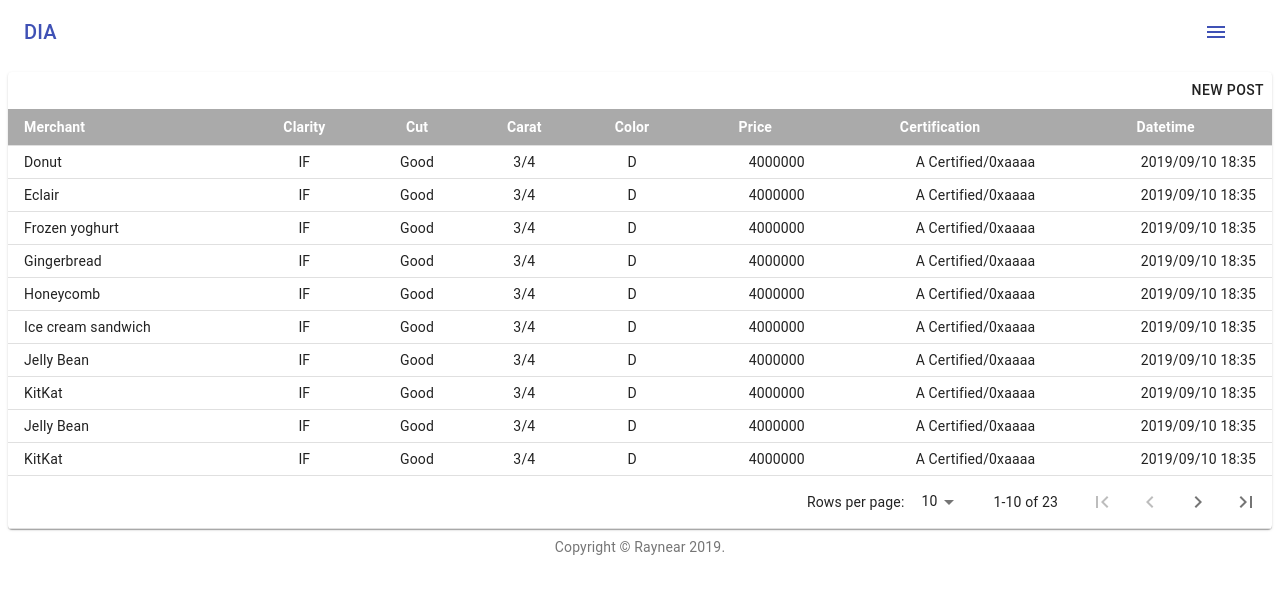
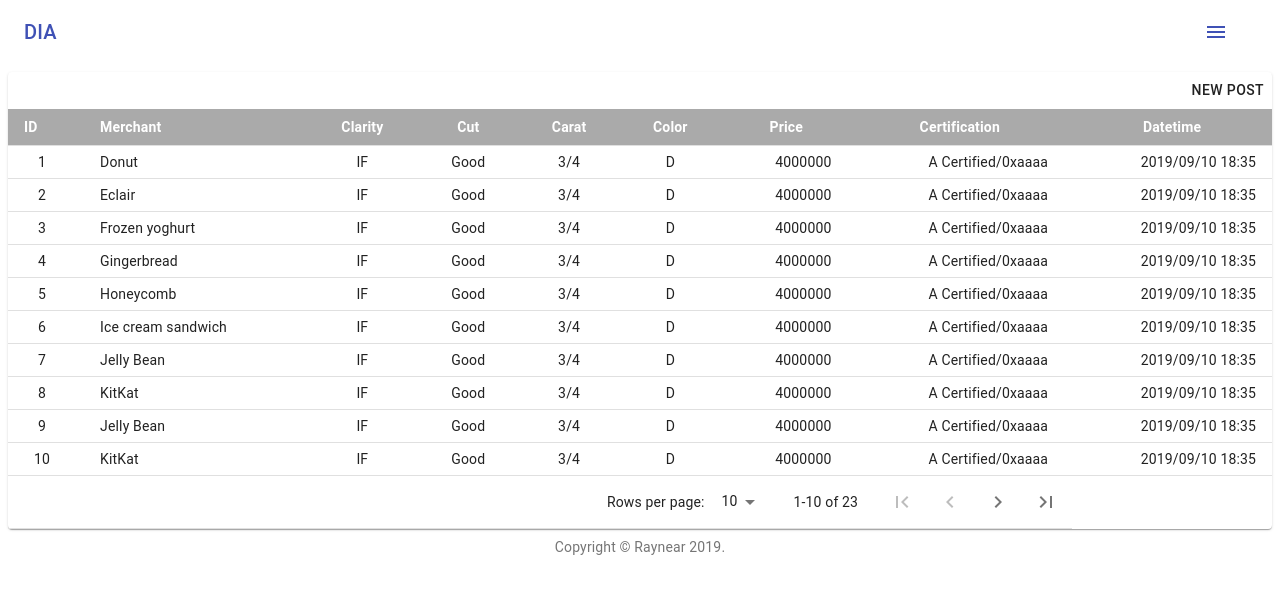
Before and after one commit to raynear/DIA, a React (Create React App) app: page /Dashboard in a window 1280 px wide. Shown: the top 594 px of the page. Built offline with nearby package versions, Linux system fonts and the light colour scheme.

Commit message:
dashboard => post 처리함

```diff
--- a/package.json
+++ b/package.json
@@ -1,7 +1,7 @@
 {
   "name": "dia",
   "version": "0.1.0",
-  "homepage": "https://raynear.github.io/dia/",
+  "homepage": "https://raynear.github.io/DIA/",
   "private": true,
   "dependencies": {
     "@material-ui/core": "^4.6.0",
--- a/src/Dashboard.tsx
+++ b/src/Dashboard.tsx
@@ -64,37 +64,37 @@ function TablePaginationActions(props: ITablePaginationActionsProps) {
   );
 }
 
-function createData(Merchant: string, Clarity: string, Cut: string, Carat: string, Color: string, Price: number, Certification: string, Datetime: string) {
-  return { Merchant, Clarity, Cut, Carat, Color, Price, Certification, Datetime };
+function createData(ID: number, Merchant: string, Clarity: string, Cut: string, Carat: string, Color: string, Price: number, Certification: string, Datetime: string) {
+  return { ID, Merchant, Clarity, Cut, Carat, Color, Price, Certification, Datetime };
 }
 
 const rows = [
-  createData('Cupcake', 'IF', 'Good', '3/4', 'D', 4000000, 'A Certified/0xaaaa', '2019/09/10/ 18:35'),
-  createData('Donut', 'IF', 'Good', '3/4', 'D', 4000000, 'A Certified/0xaaaa', '2019/09/10 18:35'),
-  createData('Eclair', 'IF', 'Good', '3/4', 'D', 4000000, 'A Certified/0xaaaa', '2019/09/10 18:35'),
-  createData('Frozen yoghurt', 'IF', 'Good', '3/4', 'D', 4000000, 'A Certified/0xaaaa', '2019/09/10 18:35'),
-  createData('Gingerbread', 'IF', 'Good', '3/4', 'D', 4000000, 'A Certified/0xaaaa', '2019/09/10 18:35'),
-  createData('Honeycomb', 'IF', 'Good', '3/4', 'D', 4000000, 'A Certified/0xaaaa', '2019/09/10 18:35'),
-  createData('Ice cream sandwich', 'IF', 'Good', '3/4', 'D', 4000000, 'A Certified/0xaaaa', '2019/09/10 18:35'),
-  createData('Jelly Bean', 'IF', 'Good', '3/4', 'D', 4000000, 'A Certified/0xaaaa', '2019/09/10 18:35'),
-  createData('KitKat', 'IF', 'Good', '3/4', 'D', 4000000, 'A Certified/0xaaaa', '2019/09/10 18:35'),
-  createData('Jelly Bean', 'IF', 'Good', '3/4', 'D', 4000000, 'A Certified/0xaaaa', '2019/09/10 18:35'),
-  createData('KitKat', 'IF', 'Good', '3/4', 'D', 4000000, 'A Certified/0xaaaa', '2019/09/10 18:35'),
-  createData('Jelly Bean', 'IF', 'Good', '3/4', 'D', 4000000, 'A Certified/0xaaaa', '2019/09/10 18:35'),
-  createData('KitKat', 'IF', 'Good', '3/4', 'D', 4000000, 'A Certified/0xaaaa', '2019/09/10 18:35'),
-  createData('Jelly Bean', 'IF', 'Good', '3/4', 'D', 4000000, 'A Certified/0xaaaa', '2019/09/10 18:35'),
-  createData('KitKat', 'IF', 'Good', '3/4', 'D', 4000000, 'A Certified/0xaaaa', '2019/09/10 18:35'),
-  createData('Lollipop', 'IF', 'Good', '3/4', 'D', 4000000, 'A Certified/0xaaaa', '2019/09/10 18:35'),
-  createData('Marshmallow', 'IF', 'Good', '3/4', 'D', 4000000, 'A Certified/0xaaaa', '2019/09/10 18:35'),
-  createData('Jelly Bean', 'IF', 'Good', '3/4', 'D', 4000000, 'A Certified/0xaaaa', '2019/09/10 18:35'),
-  createData('KitKat', 'IF', 'Good', '3/4', 'D', 4000000, 'A Certified/0xaaaa', '2019/09/10 18:35'),
-  createData('Jelly Bean', 'IF', 'Good', '3/4', 'D', 4000000, 'A Certified/0xaaaa', '2019/09/10 18:35'),
-  createData('KitKat', 'IF', 'Good', '3/4', 'D', 4000000, 'A Certified/0xaaaa', '2019/09/10 18:35'),
-  createData('Nougat', 'IF', 'Good', '3/4', 'D', 4000000, 'A Certified/0xaaaa', '2019/09/10 18:35'),
-  createData('Oreo', 'IF', 'Good', '3/4', 'D', 4000000, 'A Certified/0xaaaa', '2019/09/10 18:35'),
+  createData(0, 'Cupcake', 'IF', 'Good', '3/4', 'D', 4000000, 'A Certified/0xaaaa', '2019/09/10/ 18:35'),
+  createData(1, 'Donut', 'IF', 'Good', '3/4', 'D', 4000000, 'A Certified/0xaaaa', '2019/09/10 18:35'),
+  createData(2, 'Eclair', 'IF', 'Good', '3/4', 'D', 4000000, 'A Certified/0xaaaa', '2019/09/10 18:35'),
+  createData(3, 'Frozen yoghurt', 'IF', 'Good', '3/4', 'D', 4000000, 'A Certified/0xaaaa', '2019/09/10 18:35'),
+  createData(4, 'Gingerbread', 'IF', 'Good', '3/4', 'D', 4000000, 'A Certified/0xaaaa', '2019/09/10 18:35'),
+  createData(5, 'Honeycomb', 'IF', 'Good', '3/4', 'D', 4000000, 'A Certified/0xaaaa', '2019/09/10 18:35'),
+  createData(6, 'Ice cream sandwich', 'IF', 'Good', '3/4', 'D', 4000000, 'A Certified/0xaaaa', '2019/09/10 18:35'),
+  createData(7, 'Jelly Bean', 'IF', 'Good', '3/4', 'D', 4000000, 'A Certified/0xaaaa', '2019/09/10 18:35'),
+  createData(8, 'KitKat', 'IF', 'Good', '3/4', 'D', 4000000, 'A Certified/0xaaaa', '2019/09/10 18:35'),
+  createData(9, 'Jelly Bean', 'IF', 'Good', '3/4', 'D', 4000000, 'A Certified/0xaaaa', '2019/09/10 18:35'),
+  createData(10, 'KitKat', 'IF', 'Good', '3/4', 'D', 4000000, 'A Certified/0xaaaa', '2019/09/10 18:35'),
+  createData(11, 'Jelly Bean', 'IF', 'Good', '3/4', 'D', 4000000, 'A Certified/0xaaaa', '2019/09/10 18:35'),
+  createData(12, 'KitKat', 'IF', 'Good', '3/4', 'D', 4000000, 'A Certified/0xaaaa', '2019/09/10 18:35'),
+  createData(13, 'Jelly Bean', 'IF', 'Good', '3/4', 'D', 4000000, 'A Certified/0xaaaa', '2019/09/10 18:35'),
+  createData(14, 'KitKat', 'IF', 'Good', '3/4', 'D', 4000000, 'A Certified/0xaaaa', '2019/09/10 18:35'),
+  createData(15, 'Lollipop', 'IF', 'Good', '3/4', 'D', 4000000, 'A Certified/0xaaaa', '2019/09/10 18:35'),
+  createData(16, 'Marshmallow', 'IF', 'Good', '3/4', 'D', 4000000, 'A Certified/0xaaaa', '2019/09/10 18:35'),
+  createData(17, 'Jelly Bean', 'IF', 'Good', '3/4', 'D', 4000000, 'A Certified/0xaaaa', '2019/09/10 18:35'),
+  createData(18, 'KitKat', 'IF', 'Good', '3/4', 'D', 4000000, 'A Certified/0xaaaa', '2019/09/10 18:35'),
+  createData(19, 'Jelly Bean', 'IF', 'Good', '3/4', 'D', 4000000, 'A Certified/0xaaaa', '2019/09/10 18:35'),
+  createData(20, 'KitKat', 'IF', 'Good', '3/4', 'D', 4000000, 'A Certified/0xaaaa', '2019/09/10 18:35'),
+  createData(21, 'Nougat', 'IF', 'Good', '3/4', 'D', 4000000, 'A Certified/0xaaaa', '2019/09/10 18:35'),
+  createData(22, 'Oreo', 'IF', 'Good', '3/4', 'D', 4000000, 'A Certified/0xaaaa', '2019/09/10 18:35'),
 ].sort((a, b) => (a.Datetime < b.Datetime ? -1 : 1));
 
-function Dashboard() {
+function Dashboard(props: any) {
   const classes = useStyles();
 
   const [page, setPage] = React.useState(0);
@@ -112,6 +112,11 @@ function Dashboard() {
     setRowsPerPage(parseInt(event.target.value, 10));
     setPage(0);
   };
+
+  const handleClick = (e: React.MouseEvent<unknown>, name: string) => {
+    console.log(rows[name]);
+    props.history.push("/Post/" + name.toString());
+  }
   // { Merchant, Clarity, Cut, Carat, Color, Price, Certification, Datetime };
   return (
     <>
@@ -124,6 +129,7 @@ function Dashboard() {
               <Table className={classes.table} size="small">
                 <TableHead>
                   <TableRow>
+                    <TableCell className={classes.tablehead}>ID</TableCell>
                     <TableCell className={classes.tablehead}>Merchant</TableCell>
                     <TableCell className={classes.tablehead} align="center">Clarity</TableCell>
                     <TableCell className={classes.tablehead} align="center">Cut</TableCell>
@@ -136,7 +142,8 @@ function Dashboard() {
                 </TableHead>
                 <TableBody>
                   {(rowsPerPage > 0 ? rows.slice(page * rowsPerPage, page * rowsPerPage + rowsPerPage) : rows).map((row: any) => (
-                    <TableRow key={row.name}>
+                    <TableRow key={row.ID} hover={true} onClick={(e) => handleClick(e, row.ID)}>
+                      <TableCell align="center">{row.ID}</TableCell>
                       <TableCell>{row.Merchant}</TableCell>
                       <TableCell align="center">{row.Clarity}</TableCell>
                       <TableCell align="center">{row.Cut}</TableCell>
--- a/src/Post.tsx
+++ b/src/Post.tsx
@@ -1,5 +1,5 @@
 import * as React from 'react';
-import { useState } from 'react';
+import { useState, useEffect } from 'react';
 
 import { Typography, Container, Grid, Paper, Button } from "@material-ui/core";
 import Web3 from "web3";
@@ -14,13 +14,14 @@ function Post({ match }: any) {
   const classes = useStyles();
   //  const id = match.params.id;
 
-  //  const inputLabel = React.useRef<HTMLLabelElement>(null);
+  const [values, setValues] = useState({ clarity: '', cut: '', carat: '', color: '', price: 0, id: '', celler: '', certinfo: '' })
+  const [log, setLog] = useState();
 
-  const [log, setLog] = useState();
-  const fourC = { clarity: '', cut: '', carat: '', color: '' };
+  useEffect(() => {
+    // const web3 = new Web3(new Web3.providers.HttpProvider('http://localhost:8545/'));
 
-  //  const web3 = new Web3(new Web3.providers.HttpProvider('http://localhost:8545/'));
-
+    setValues({ clarity: 'VVS', cut: 'Good', carat: '3/4', color: 'F', price: 4000000, id: match.params.ID, celler: 'AA 도매상', certinfo: 'BB에서 인증 되었음' });
+  }, [])
 
   window.addEventListener('load', async () => {
     if ((window as any).web3) {
@@ -50,36 +51,39 @@ function Post({ match }: any) {
             <Paper style={{ textAlign: "right" }}>
               <Grid container={true} className={classes.container}>
                 <Grid item={true} className={classes.grid} xs={12} md={6} lg={6}>
-                  <Typography>제목</Typography>
+                  <Typography>매물 ID: {values.id}</Typography>
                 </Grid>
                 <Grid item={true} className={classes.grid} xs={12} md={6} lg={6}>
-                  <Typography>가격</Typography>
+                  <Typography>판매자: {values.celler}</Typography>
+                </Grid>
+                <Grid item={true} className={classes.grid} xs={12} md={6} lg={6}>
+                  <Typography>가격: {values.price}</Typography>
                 </Grid>
                 <Grid item={true} className={classes.grid} xs={12} md={6} lg={6}>
                   <Typography>감정 정보</Typography>
                 </Grid>
                 <Grid item={true} className={classes.grid} xs={6} md={3} lg={3}>
                   <Typography>
-                    Carat: {fourC.carat}
+                    Carat: {values.carat}
                   </Typography>
                 </Grid>
                 <Grid item={true} className={classes.grid} xs={6} md={3} lg={3}>
                   <Typography>
-                    Clarity: {fourC.clarity}
+                    Clarity: {values.clarity}
                   </Typography>
                 </Grid>
                 <Grid item={true} className={classes.grid} xs={6} md={3} lg={3}>
                   <Typography>
-                    Cut: {fourC.cut}
+                    Cut: {values.cut}
                   </Typography>
                 </Grid>
                 <Grid item={true} className={classes.grid} xs={6} md={3} lg={3}>
                   <Typography>
-                    Color: {fourC.color}
+                    Color: {values.color}
                   </Typography>
                 </Grid>
                 <Grid item={true} className={classes.grid} xs={12} md={12} lg={12}>
-                  <Button fullWidth={true} variant="contained" color="primary" onClick={submit}>제출</Button>
+                  <Button fullWidth={true} variant="contained" color="primary" onClick={submit}>살께요!</Button>
                 </Grid>
               </Grid>
             </Paper>
--- a/tslint.json
+++ b/tslint.json
@@ -2,7 +2,8 @@
     "rules": {
         "no-console": false,
         "ordered-imports": false,
-        "object-literal-sort-keys": false
+        "object-literal-sort-keys": false,
+        "jsx-no-lambda": false
     },
     "extends": ["tslint:recommended", "tslint-react", "tslint-config-prettier"],
     "linterOptions": {
```
